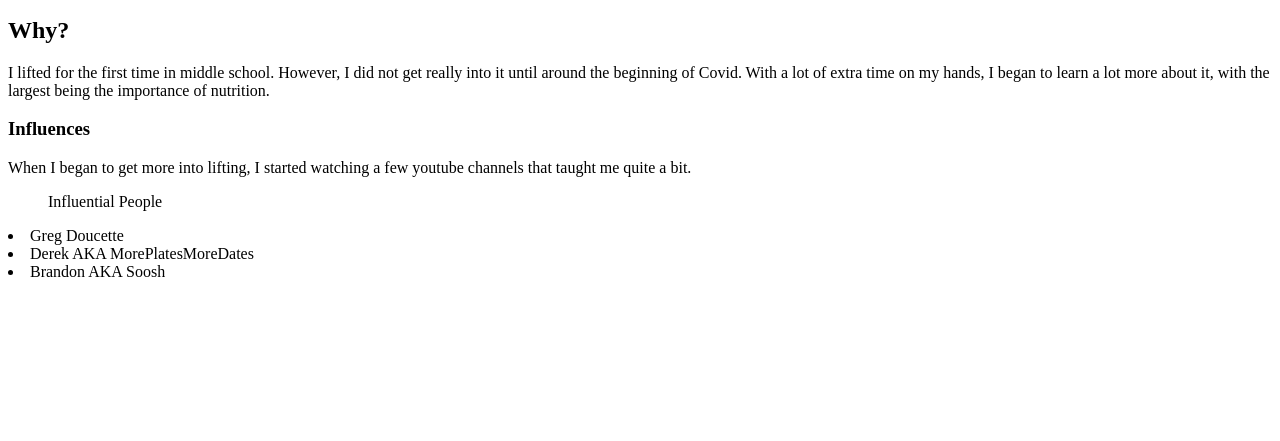
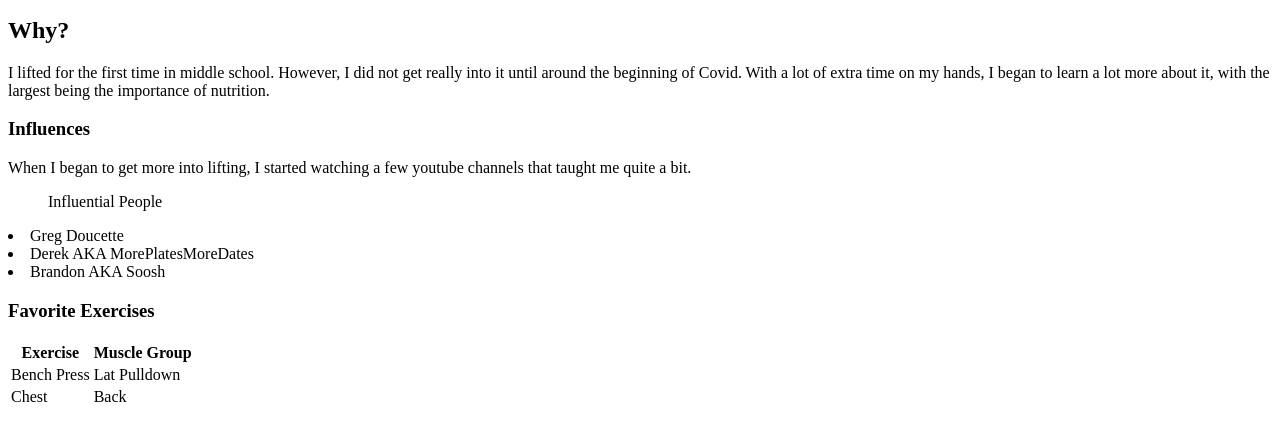
Before and after one commit to istambaugh/istambaugh.github.io, a plain HTML site: page myflow/index.html in a window 1280 px wide. Shown: the part 101-542 px from the top of the page. Drawn offline with Linux system fonts and the light colour scheme.

Commit message:
added table

```diff
--- a/myflow/index.html
+++ b/myflow/index.html
@@ -22,6 +22,24 @@
     <li> Greg Doucette</li>
     <li> Derek AKA MorePlatesMoreDates</li>
     <li> Brandon AKA Soosh</li>
+
+    <h3> Favorite Exercises</h3>
+    <table>
+        <tr>
+            <th>Exercise </th>
+            <th>Muscle Group </th>
+
+        </tr>
+        <tr>
+            <td>Bench Press </td>
+            <td>Lat Pulldown </td>
+        </tr>
+        <tr>
+            <td>Chest </td>
+            <td>Back </td>
+        </tr>
+    </table>
+
 </body>
 
 </html>
```
